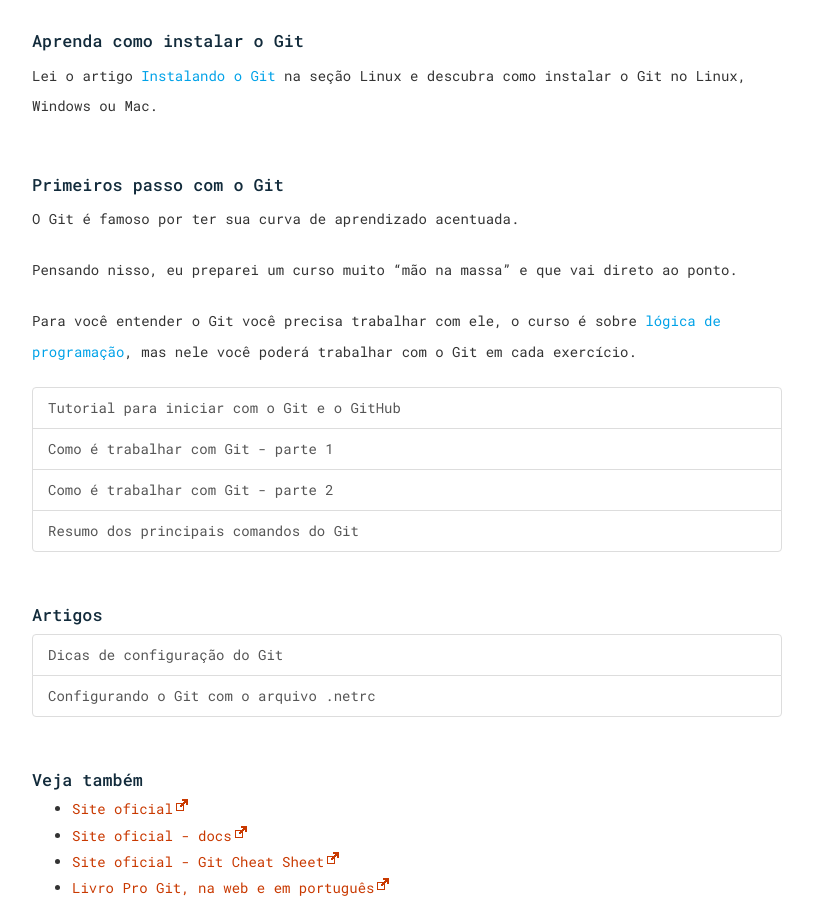
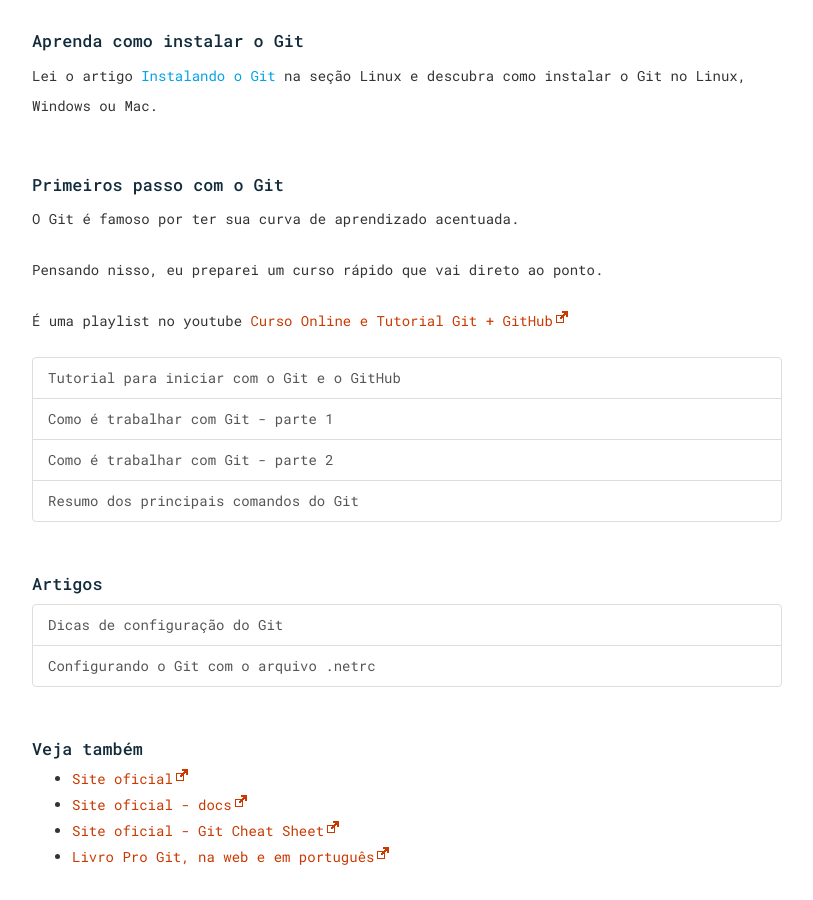
Before and after one commit to website-devfuria/git, a Jekyll site: the page built from index.md, in a window 1280 px wide and 900 px high, scrolled down 896 px. Shown: the whole window, without its empty margins (233-1046 px from the left). Built offline with Jekyll 4.4.1, drawn with Linux system fonts in a browser that asks for light colours.

Commit message:
Update index.md

```diff
--- a/index.md
+++ b/index.md
@@ -27,10 +27,9 @@ Lei o artigo [Instalando o Git](/linux/instalando-git/) na seção Linux e descu
 
 O Git é famoso por ter sua curva de aprendizado acentuada.
 
-Pensando nisso, eu preparei um curso muito "mão na massa" e que vai direto ao ponto.
+Pensando nisso, eu preparei um curso rápido que vai direto ao ponto.
 
-Para você entender o Git você precisa trabalhar com ele, o curso é sobre [lógica de programação](/cursos/logica-de-programacao-aliada-a-testes-unitarios-edicao-02-2018/), mas nele você poderá
-trabalhar com o Git em cada exercício.
+É uma playlist no youtube [Curso Online e Tutorial  Git + GitHub](https://www.youtube.com/playlist?list=PL4-j1jp_g6DtsqYy9eSe2Lrt6qSI2Ow8C)
 
 {% include get-capitulo.html page_serie="git-intro" %}
 {% include menus.html %}
```
